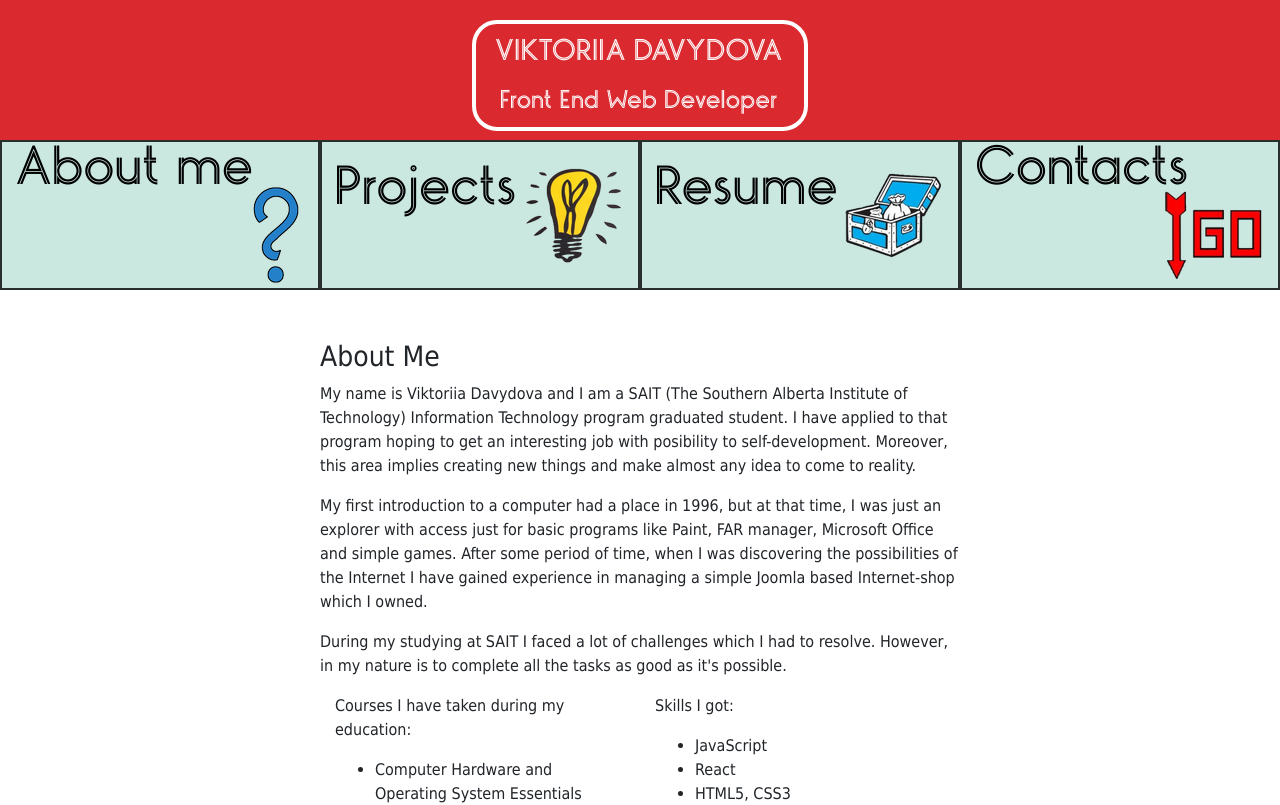
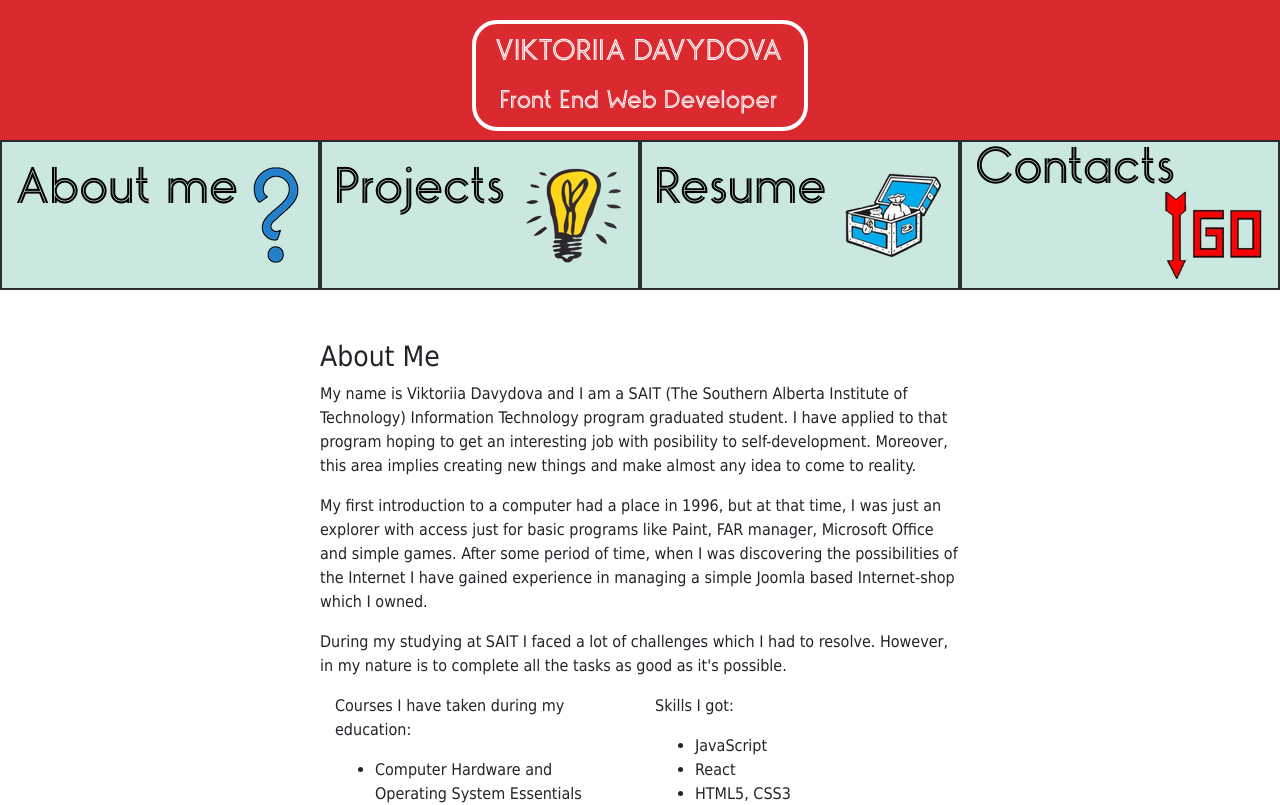
Before and after one commit to ViktoriiaDavydova/ViktoriiaDavydova.github.io, a React (Create React App) app: page / in a window 1280 px wide. Shown: the top 805 px of the page. Built offline with nearby package versions, Linux system fonts and the light colour scheme.

Commit message:
Your commit message

```diff
--- a/src/css/main.css
+++ b/src/css/main.css
@@ -57,7 +57,7 @@ body {
 }
 
 .bannertext {
-    font-size: 4em;
+    font-size: 60px;
     line-height: 40px;
     position: absolute;
 }
```
